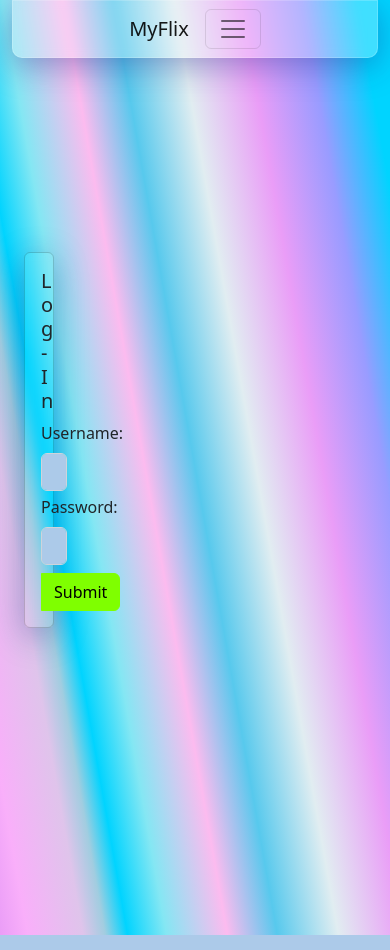
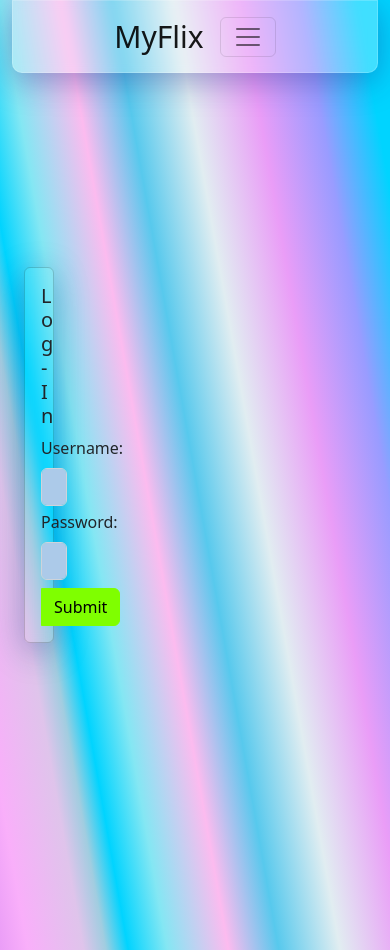
Before and after one commit to JackOliCode/myFlix-client, a React (Vite) app: page /login in a window 390 px wide. Built offline with nearby package versions, Linux system fonts and the light colour scheme.

Commit message:
tried adding media queries for the header font sizes with no luck

```diff
--- a/src/components/navigation-bar/navbar.scss
+++ b/src/components/navigation-bar/navbar.scss
@@ -11,3 +11,18 @@
     border-bottom-left-radius: 10px;
     border: 1px solid rgba( 255, 255, 255, 0.18 );
 }
+
+
+  @media (max-width: 950px) {
+    .nav-link {
+      font-size: 30px !important;
+    }
+
+    Navbar-Brand {
+      font-size: 30px !important;
+    }
+
+    .nav_bg {
+        font-size: 30px !important;
+    }
+  }
--- a/src/index.scss
+++ b/src/index.scss
@@ -145,10 +145,16 @@ body {
   border-bottom-left-radius: 0% !important;
 }
 
-@media screen and (max-width: 950px) {
+@media (max-width: 950px) {
   .nav-link {
     font-size: 30px !important;
   }
 }
 
+@media (max-width: 950px) {
+  .navbar-brand {
+    font-size: 30px !important;
+  }
+}
+
 @import '~bootstrap/scss/bootstrap.scss';
```
Also changed, not shown: 2 other files (tests, documents, lock files or other folders).
